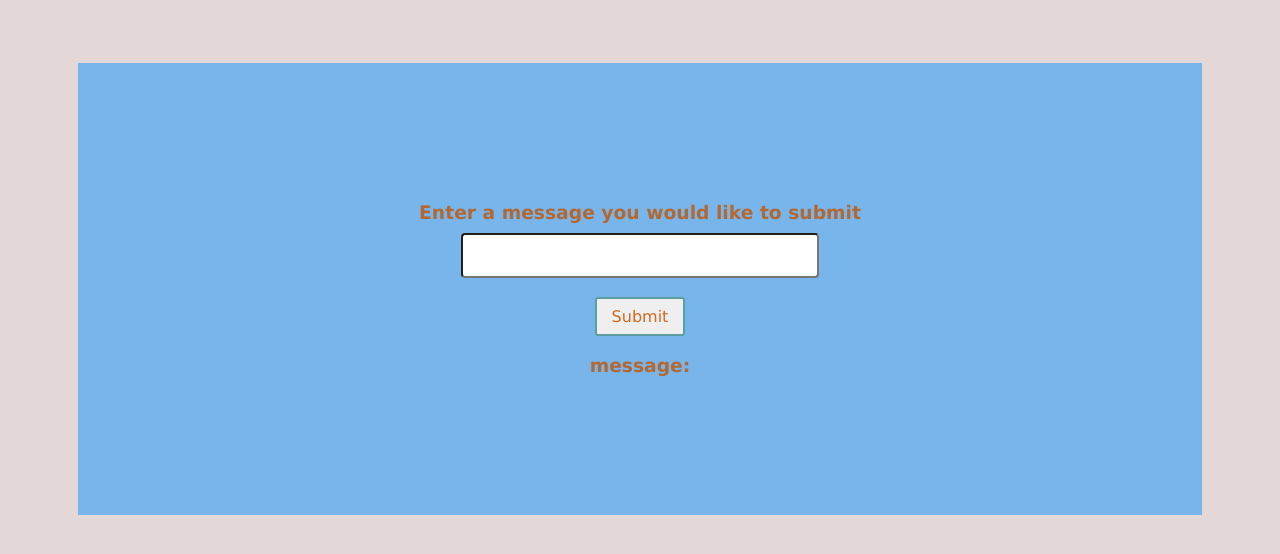
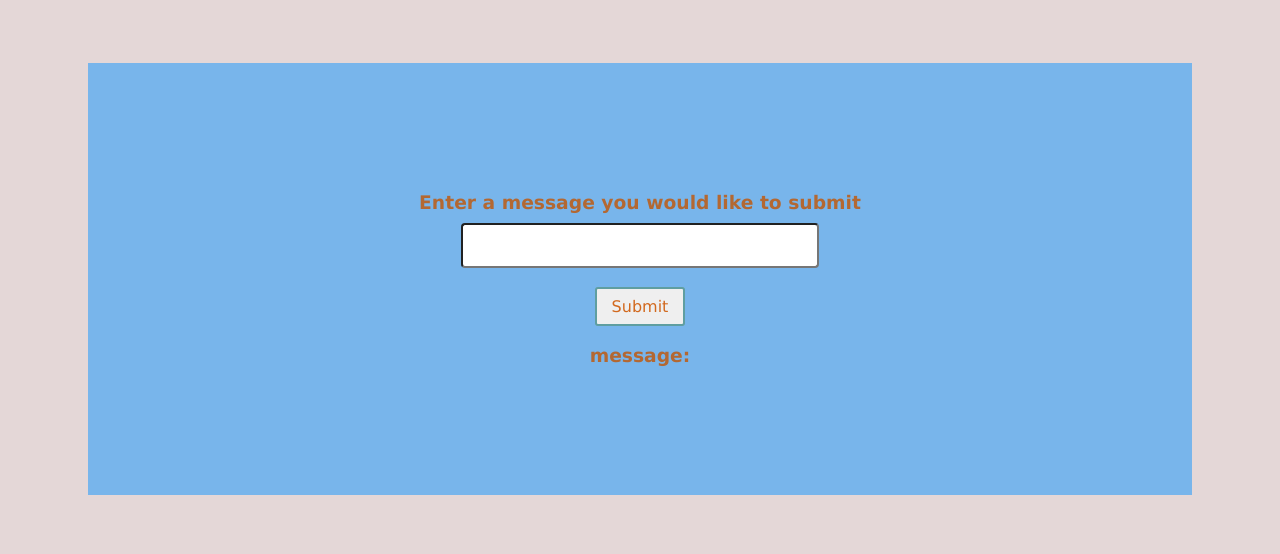
Before and after one commit to hortencia718/submit-message, a plain HTML site: page index.html in a window 1280 px wide. Drawn offline with Linux system fonts and the light colour scheme.

Commit message:
container

```diff
--- a/style.css
+++ b/style.css
@@ -5,7 +5,7 @@ body {
 
 .container {
     background-color: rgb(120, 181, 235);
-    padding: 120px;
+    padding: 110px;
     width: 70%;
     margin: auto;
     margin-top:5%;
```
